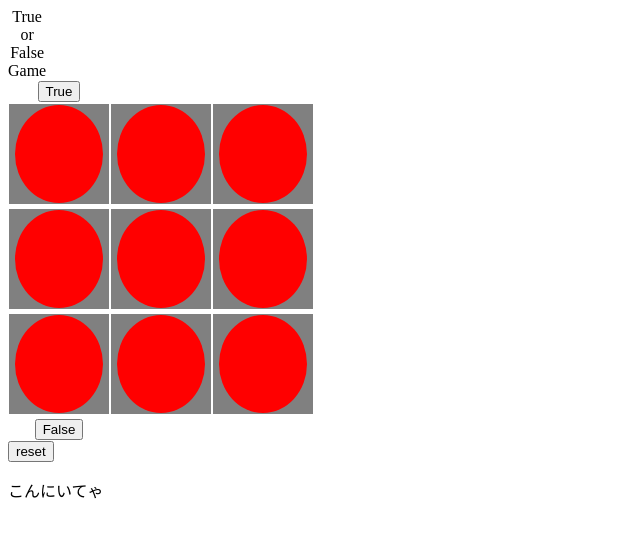
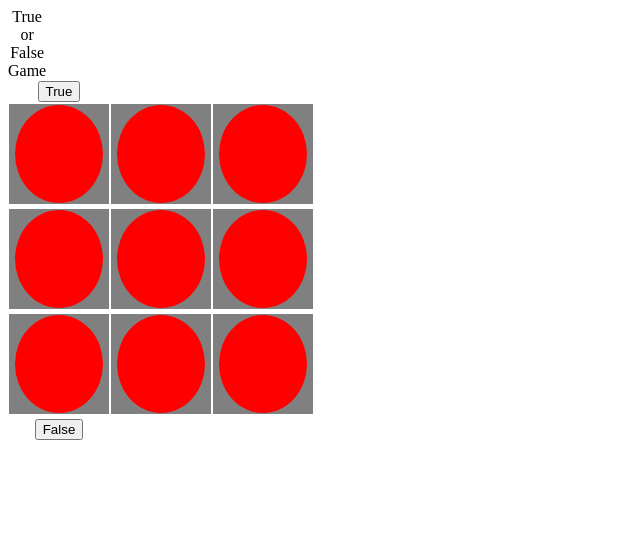
Before and after one commit to reo867/TFGame, a Next.js app: page / in a window 1280 px wide. Shown: the top 536 px of the page, without its empty margins (0-640 px from the left). Built offline with nearby package versions, Linux system fonts and the light colour scheme.

Commit message:
不要なコードを削除

```diff
--- a/app/layout.tsx
+++ b/app/layout.tsx
@@ -19,7 +19,6 @@ const Metadata = ({
                 <body>
                     <div id="app">
                         {/* {children} */}
-                        <p>こんにいてゃ</p>
                     </div>
                 </body>
             </html>
--- a/app/page.tsx
+++ b/app/page.tsx
@@ -53,7 +53,6 @@ export default function Home() {
             </th>
           </tr>
         </tfoot>
-        <button type="reset">reset</button>
       </main>
     {/* </div> */}
     </div>
```
